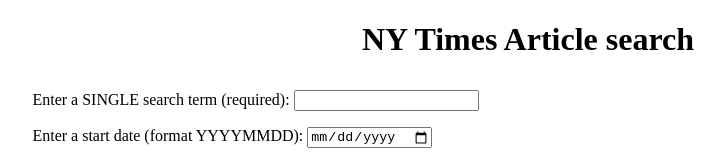
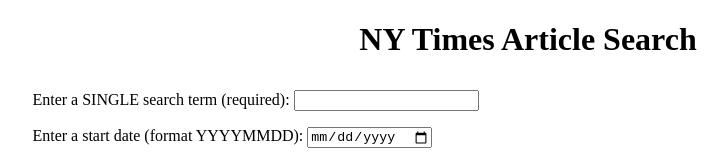
Before and after one commit to marshlendel/vanillaNYT, a plain HTML site: page index.html in a window 1280 px wide. Shown: the top 160 px of the page, without its empty margins (112-839 px from the left). Drawn offline with Linux system fonts and the light colour scheme.

Commit message:
Fix capitalization

```diff
--- a/index.html
+++ b/index.html
@@ -8,7 +8,7 @@
     <title>NY Times API example</title>
 </head>
 <body>
-    <h1>NY Times Article search</h1>
+    <h1>NY Times Article Search</h1>
     <div class="wrapper">
         <div class="controls">
             <!-- ?Search Form -->
```
